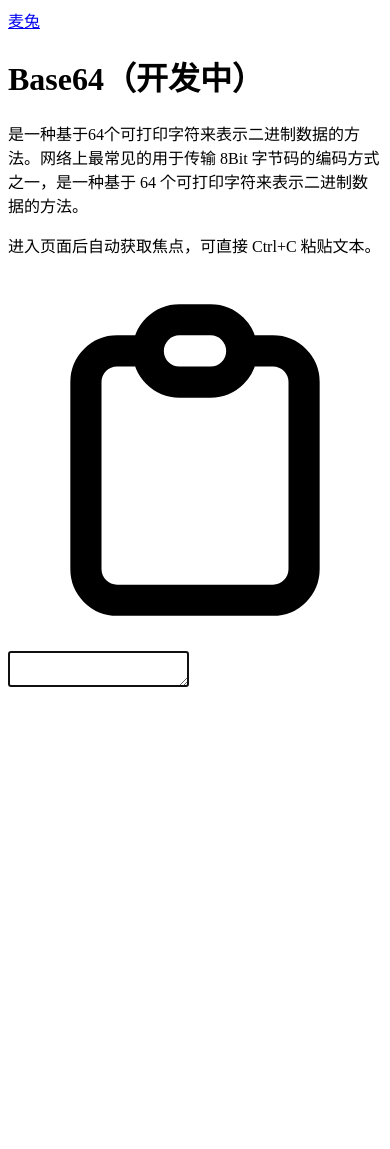
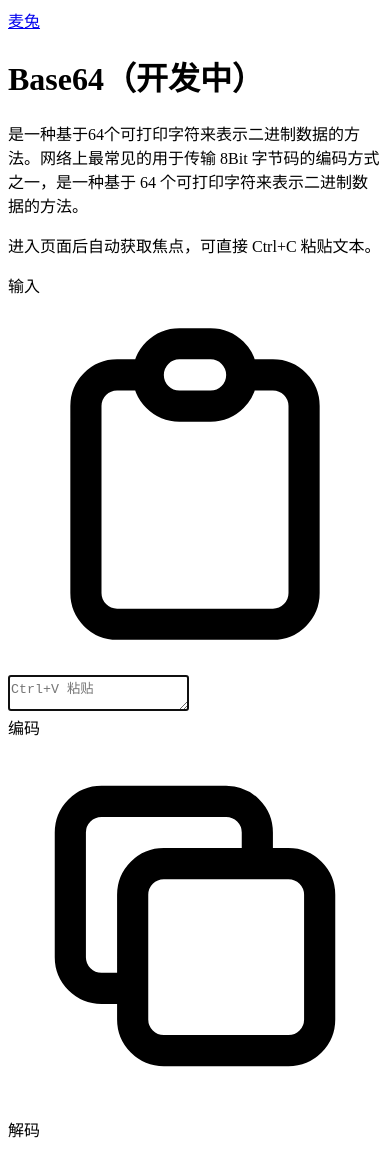
Before and after one commit to moreant/my-tool-nextjs, a Next.js app: page /base64 in a window 390 px wide. Before the commit the page ends 844 px from the top, so only its background shows below. Built offline with nearby package versions, Linux system fonts and the light colour scheme.

Commit message:
base64 demo

```diff
--- a/components/page/Nav.js
+++ b/components/page/Nav.js
@@ -3,10 +3,9 @@ import Link from 'next/link'
 const Nav = props => {
   return (
     <>
-      <div className="bg-blue-700 divide-y divide-black divide-opacity-10">
+      <div className="bg-blue-600 divide-y divide-black divide-opacity-10">
         <div className="max-w-7xl 2xl:max-w-screen-2xl mx-auto py-6 px-4 sm:px-6 lg:px-8 flex leading-5 ">
         <Link href="/"><a className="text-white text-2xl cursor-pointer">麦兔</a></Link>
-        <div></div>
         </div>
         {props.children}
       </div>
--- a/pages/base64/index.js
+++ b/pages/base64/index.js
@@ -3,15 +3,39 @@ import { Head, Nav, Container } from '../../components/Page'
 import { ToolDesc, ToolTitle } from '../../components/ToolHead'
 import QuickCopyTextarea from '../../components/QuickCopyTextarea'
 import { useState } from 'react';
+import ColumnLabel from '../../components/ColumnLabel';
+import { DuplicateIcon } from '@heroicons/react/outline';
 
-export default function MyBase64() {
+export default function MyBase64 () {
 
   const [inputValue, setInputValue] = useState('')
+  const [base64Str, setBase64Str] = useState('')
+  const [utf8Str, setUtf8Str] = useState('')
 
+  const transfer = str => {
+    btoa(str)
+    atob(str)
+    setInputValue(str)
+  }
+
+  // 编码
+  const btoa = str => {
+    try {
+      setBase64Str(Base64.encode(str))
+    } catch (e) {
+      console.log(e);
+    }
+  }
+
+  // 解码
   const atob = str => {
-    // TODO 转换
-    console.log(Base64.decode(str));
-    setInputValue(str)
+    let result = ''
+    try {
+      result = Base64.decode(str)
+      setUtf8Str(result)
+    } catch (e) {
+      console.log(e);
+    }
   }
 
   return (
@@ -21,8 +45,24 @@ export default function MyBase64() {
       <Container>
         <ToolTitle title="Base64（开发中）" subtitle="网络上最常见的用于传输 8Bit 字节码的编码方式之一，是一种基于 64 个可打印字符来表示二进制数据的方法。" mdSubtitle="是一种基于64个可打印字符来表示二进制数据的方法。" />
         <ToolDesc text="进入页面后自动获取焦点，可直接 Ctrl+C 粘贴文本。" />
-        <QuickCopyTextarea autoFocus value={inputValue} onChange={event => atob(event.target.value)} />
-        {inputValue}
+        <div className="mb-5">
+          <ColumnLabel htmlFor="input" text="输入" />
+          <QuickCopyTextarea autoFocus value={inputValue} onChange={event => transfer(event.target.value)} name="input" id="input" placeholder="Ctrl+V 粘贴" />
+        </div>
+        <div className="grid grid-cols-1 md:grid-cols-2 gap-5">
+          <div>
+            <ColumnLabel text={<>编码 <DuplicateIcon className="inline w-5 h-5" /></>} />
+            <div className="break-all">
+              {base64Str}
+            </div>
+          </div>
+          <div>
+            <ColumnLabel text="解码" />
+            <div className="break-all">
+              {utf8Str}
+            </div>
+          </div>
+        </div>
       </Container>
     </>
   )
--- a/pages/camel/index.js
+++ b/pages/camel/index.js
@@ -52,7 +52,7 @@ export default function Camel () {
         <div className="grid grid-cols-1 md:grid-cols-3 gap-5">
           <div>
             <ColumnLabel htmlFor="userInput" text="输入文本" />
-            <QuickCopyTextarea autoFocus value={inputText} onChange={event => setInputText(event.target.value)} placeholder="请输入" name="userInput" id="userInput" rows={areaRows} />
+            <QuickCopyTextarea autoFocus value={inputText} onChange={event => setInputText(event.target.value)} placeholder="Ctrl+V 粘贴" name="userInput" id="userInput" rows={areaRows} />
           </div>
           <div>
             <ColumnLabel htmlFor="canmel" text="驼峰命名" />
--- a/pages/index.js
+++ b/pages/index.js
@@ -80,7 +80,7 @@ const TransferIcon = props => {
 
 const Item = props => {
   const { item = {} } = props
-  let boxClass = 'group text-xl tracking-wider text-gray-900 font-bold relative rounded-xl border border-gray-400 border-opacity-30 hover:shadow-lg w-full p-12'
+  let boxClass = 'group text-2xl tracking-wider text-gray-900 font-bold relative rounded-xl border border-gray-400 border-opacity-30 transition-all duration-100 ease-in-out hover:shadow-xl hover:bg-blue-500 hover:text-white w-full p-12'
   if (item.type && item.type === 'add') {
     boxClass += ' border-dashed'
   }
@@ -91,7 +91,6 @@ const Item = props => {
           <a target={item.target ? item.target : '_self'} className={boxClass}>
             {item.text}
           </a>
-
         </Link>
 
       </li>
```
